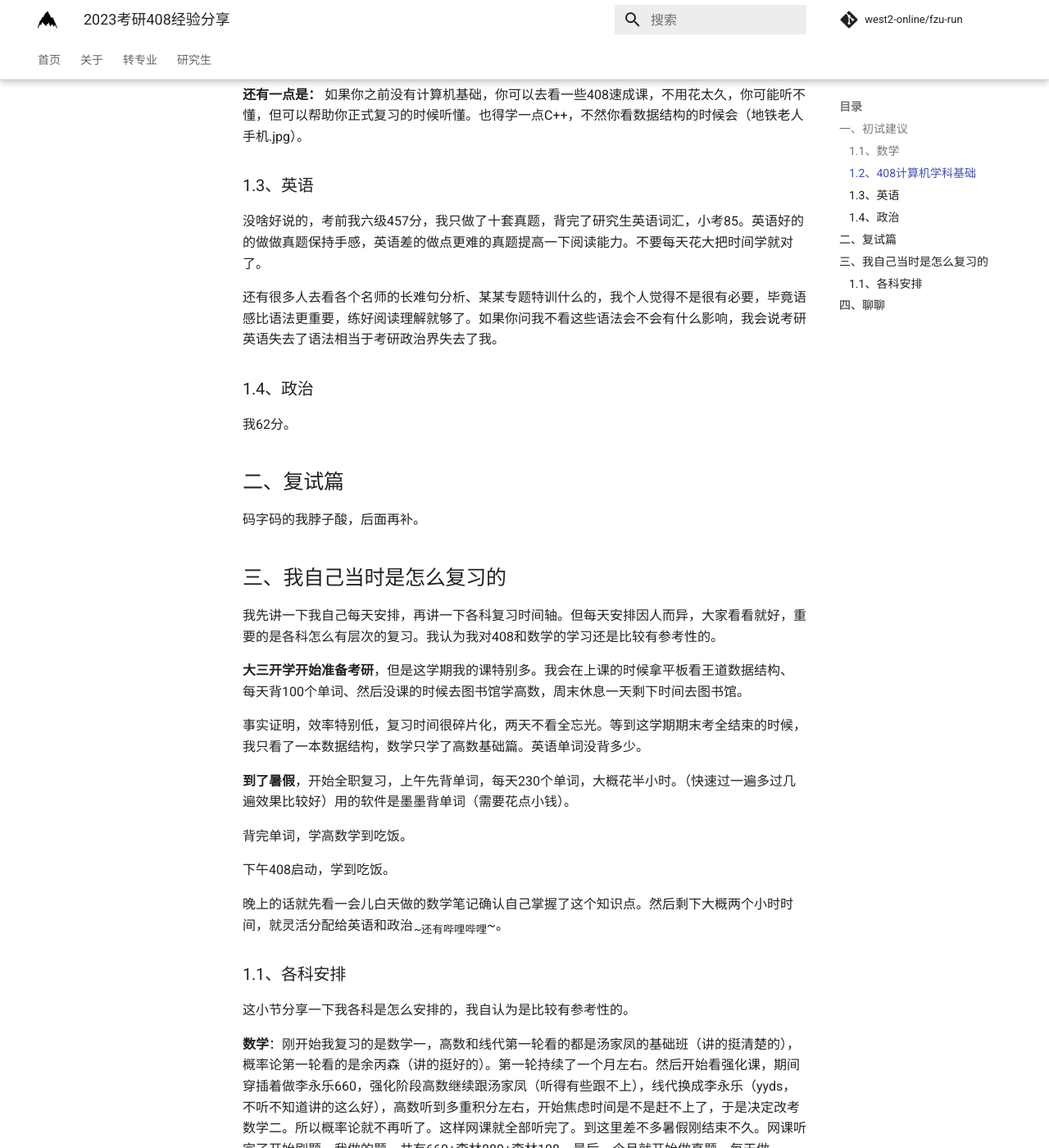
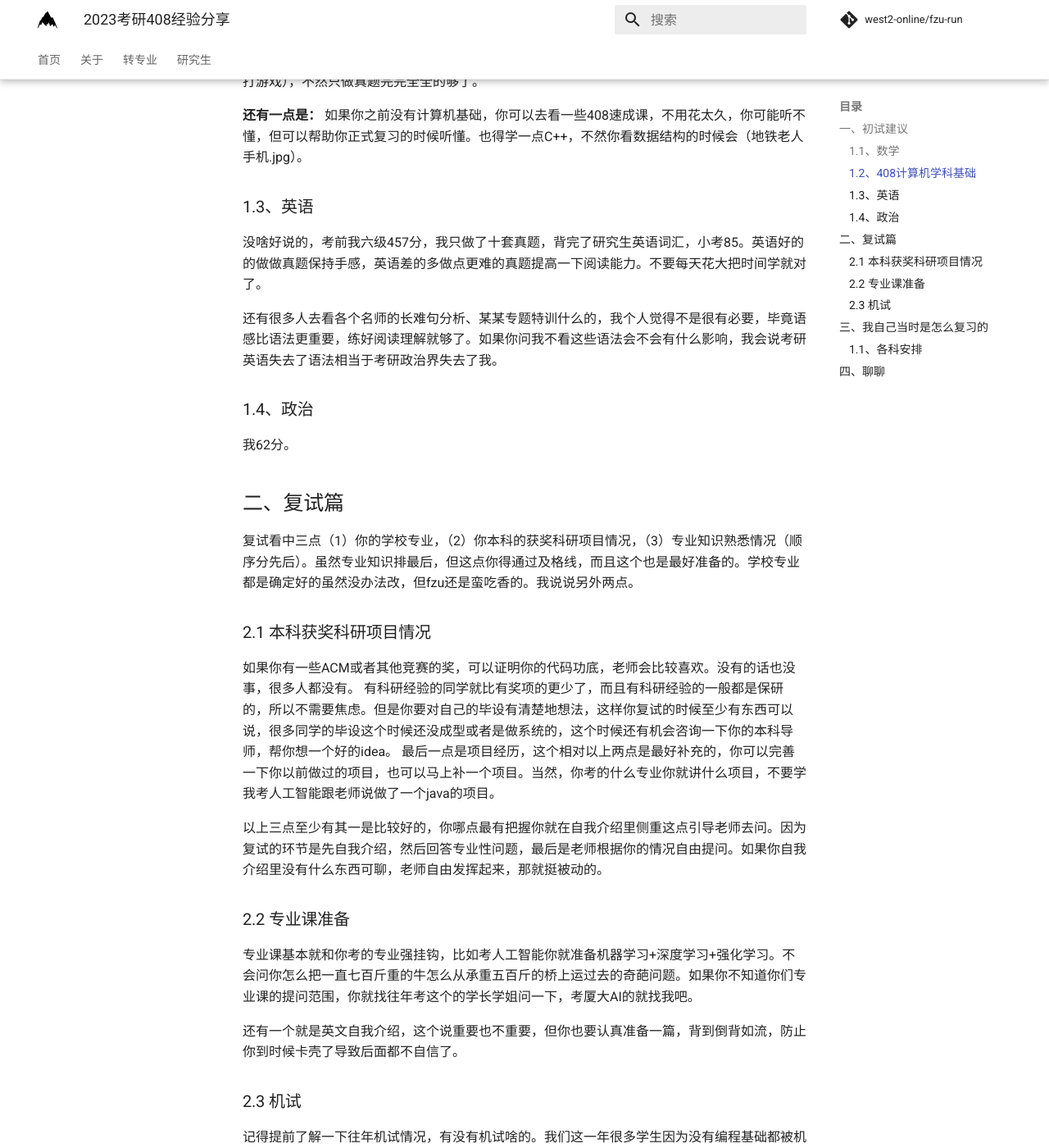
Before and after one commit to west2-online/fzu-run, an MkDocs documentation site: the page built from docs/postgraduate/xmu/231220-1.md, in a window 1280 px wide and 1400 px high, scrolled down 1608 px. Shown: the whole window at 82% size. Built offline with MkDocs 1.6.1 and Material for MkDocs 9.7.7, drawn with Linux system fonts in a browser that asks for light colours; comment, search, counter and statistics services are not loaded; some of the changed text lies outside the part shown.

Commit message:
complete

```diff
--- a/docs/postgraduate/xmu/231220-1.md
+++ b/docs/postgraduate/xmu/231220-1.md
@@ -4,7 +4,7 @@
 
 相信看到这篇帖子你已经决定要考研了，那我就直接上干货，后面再写一些其他的分享。
 
-我先介绍一下初始和复试的准备建议。再详细介绍一下我当时自己是怎么复习的。**说在前头**，对于各科的复习时间，复习进度，哪本书看哪本书不看因人而异，我希望大家以放松放松的心态去看每一篇经验贴，不管你选择什么样的复习方式，只要有人推荐，就一定有其合理性。
+我先介绍一下初始和复试的准备建议。再详细介绍一下我当时自己是怎么复习的。**说在前头**，对于各科的复习时间，复习进度，哪本书看哪本书不看因人而异，我希望大家以放松放松的心态去看每一篇经验贴，不管你选择什么样的复习方式，只要有人推荐，就一定有其合理性。我的帖子对你的作用就是让你对你的复习进度有点逼数。
 
 本篇适合决定考研不知道如何准备初试或者想提高初始复习效率的人看。也适合已经初始结束准备复试的人看。
 
@@ -37,7 +37,7 @@
 
 ### 1.3、英语
 
-没啥好说的，考前我六级457分，我只做了十套真题，背完了研究生英语词汇，小考85。英语好的的做做真题保持手感，英语差的做点更难的真题提高一下阅读能力。不要每天花大把时间学就对了。
+没啥好说的，考前我六级457分，我只做了十套真题，背完了研究生英语词汇，小考85。英语好的的做做真题保持手感，英语差的多做点更难的真题提高一下阅读能力。不要每天花大把时间学就对了。
 
 还有很多人去看各个名师的长难句分析、某某专题特训什么的，我个人觉得不是很有必要，毕竟语感比语法更重要，练好阅读理解就够了。如果你问我不看这些语法会不会有什么影响，我会说考研英语失去了语法相当于考研政治界失去了我。
 
@@ -46,9 +46,22 @@
 
 
 ## 二、复试篇
+复试看中三点（1）你的学校专业，（2）你本科的获奖科研项目情况，（3）专业知识熟悉情况（顺序分先后）。虽然专业知识排最后，但这点你得通过及格线，而且这个也是最好准备的。学校专业都是确定好的虽然没办法改，但fzu还是蛮吃香的。我说说另外两点。
 
-码字码的我脖子酸，后面再补。
+### 2.1 本科获奖科研项目情况
+如果你有一些ACM或者其他竞赛的奖，可以证明你的代码功底，老师会比较喜欢。没有的话也没事，很多人都没有。
+有科研经验的同学就比有奖项的更少了，而且有科研经验的一般都是保研的，所以不需要焦虑。但是你要对自己的毕设有清楚地想法，这样你复试的时候至少有东西可以说，很多同学的毕设这个时候还没成型或者是做系统的，这个时候还有机会咨询一下你的本科导师，帮你想一个好的idea。
+最后一点是项目经历，这个相对以上两点是最好补充的，你可以完善一下你以前做过的项目，也可以马上补一个项目。当然，你考的什么专业你就讲什么项目，不要学我考人工智能跟老师说做了一个java的项目。
 
+以上三点至少有其一是比较好的，你哪点最有把握你就在自我介绍里侧重这点引导老师去问。因为复试的环节是先自我介绍，然后回答专业性问题，最后是老师根据你的情况自由提问。如果你自我介绍里没有什么东西可聊，老师自由发挥起来，那就挺被动的。
+
+### 2.2 专业课准备
+专业课基本就和你考的专业强挂钩，比如考人工智能你就准备机器学习+深度学习+强化学习。不会问你怎么把一直七百斤重的牛怎么从承重五百斤的桥上运过去的奇葩问题。如果你不知道你们专业课的提问范围，你就找往年考这个的学长学姐问一下，考厦大AI的就找我吧。
+
+还有一个就是英文自我介绍，这个说重要也不重要，但你也要认真准备一篇，背到倒背如流，防止你到时候卡壳了导致后面都不自信了。
+
+### 2.3 机试
+记得提前了解一下往年机试情况，有没有机试啥的。我们这一年很多学生因为没有编程基础都被机试筛掉了，机试考的题目一般不会涉及一些复杂的算法（如二叉树、最短路、DP），一般就是一些基础的题目，准备机试最重要的就是要上手做题，可以做pta或者力扣的题，不要去准备什么线段树、KMP这种，百分之百不考。（考了你不会做也不会被别人拉开分差）
 
 ## 三、我自己当时是怎么复习的
 我先讲一下我自己每天安排，再讲一下各科复习时间轴。但每天安排因人而异，大家看看就好，重要的是各科怎么有层次的复习。我认为我对408和数学的学习还是比较有参考性的。
@@ -78,4 +91,19 @@
 
 
 ## 四、聊聊
-我的邮箱：xinhan1106@qq.com
+我把我的联系方式放在这里，想找我聊聊的欢迎加我，本人为人和善，人畜无害，~~喜欢唱跳rap~~。
+邮箱：xinhan1106@qq.com
+微信：stephenxinhan（记得备注来意）
+
+
+回想考研的一年还是蛮怀念的，那段时间目标明确不迷茫，每天学到下午然后从图书馆走到一区食堂，看着夕阳，听着歌，感觉自己又回到了高中。
+
+考研后的第二天我就自己估了分，当时估360~380左右，但我也很淡定，反正考不上大不了就工作去了，但还是好好准备了复试。
+
+出分的那一天非常紧张，看到总分399还以为是不是我登错了别人的账号，现在想想还是感到恍惚。
+
+现在读研已经将近一学期了，但感觉考研的事情还在昨天，但研究生的节奏快到我觉得我明天就要毕业了。
+
+现在说可能有点太晚了，但如果有学弟学妹看到我这篇经验贴，欢迎来我们实验室当我的师弟师妹，我导还是非常好的。
+
+祝各位学弟学妹此战成硕！
```
